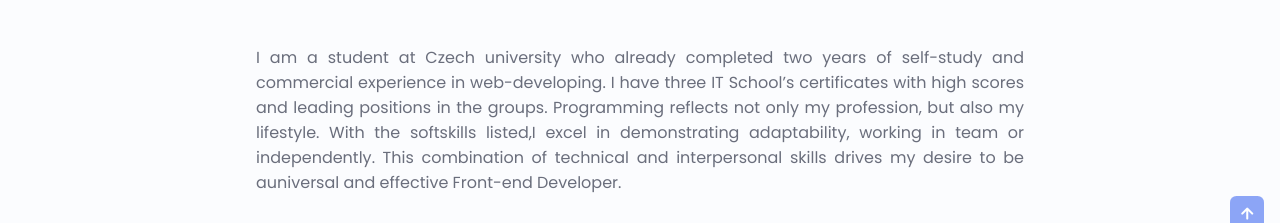
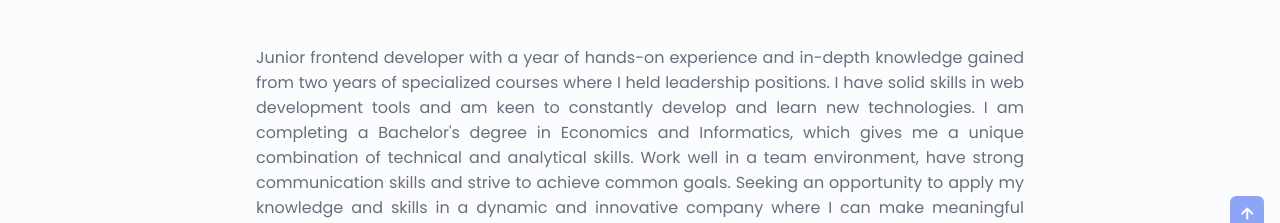
Before and after one commit to mokis3k/My-Portfolio, a plain HTML site: page index.html in a window 1280 px wide. Shown: the part 729-952 px from the top of the page. Drawn offline with nearby package versions, Linux system fonts and the light colour scheme.

Commit message:
updating

```diff
--- a/index.html
+++ b/index.html
@@ -124,11 +124,13 @@
       <div class="about__container container grid">
         <div class="about__data">
           <p class="about__description">
-            I am a student at Czech university who already completed two years of self-study and commercial experience
-            in web-developing. I have three IT School’s certificates with high scores and leading positions in the
-            groups. Programming reflects not only my profession, but also my lifestyle. With the softskills listed,I
-            excel in demonstrating adaptability, working in team or independently. This combination of technical and
-            interpersonal skills drives my desire to be auniversal and effective Front-end Developer.
+            Junior frontend developer with a year of hands-on experience and in-depth knowledge gained from two years of
+            specialized courses where I held leadership positions. I have solid skills in web development tools and am
+            keen to constantly develop and learn new technologies. I am completing a Bachelor's degree in Economics and
+            Informatics, which gives me a unique combination of technical and analytical skills. Work well in a team
+            environment, have strong communication skills and strive to achieve common goals. Seeking an opportunity to
+            apply my knowledge and skills in a dynamic and innovative company where I can make meaningful contributions
+            to the development of quality web applications.
           </p>
           <div class="about__info">
             <div>
@@ -143,7 +145,7 @@
             </div>
           </div>
           <div class="about__buttons">
-            <a download="" href="./pdf/CV-Roman-Tafii-frontend.pdf" class="button button--flex">
+            <a download="" href="./pdf/CV-Roman-Tafii-JuniorFE.pdf" class="button button--flex">
               Download CV <i class="uil uil-download-alt button__icon"></i>
             </a>
           </div>
```
Also changed, not shown: 2 other files.
